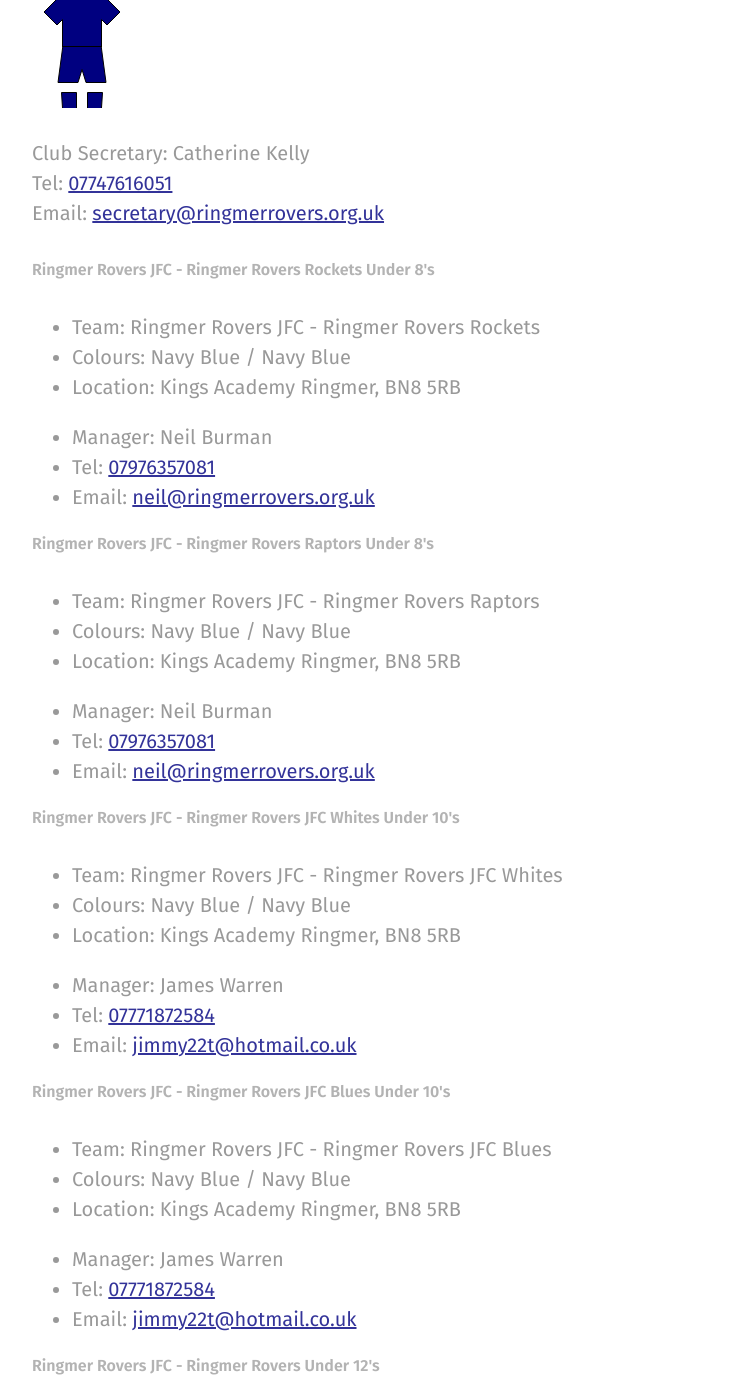
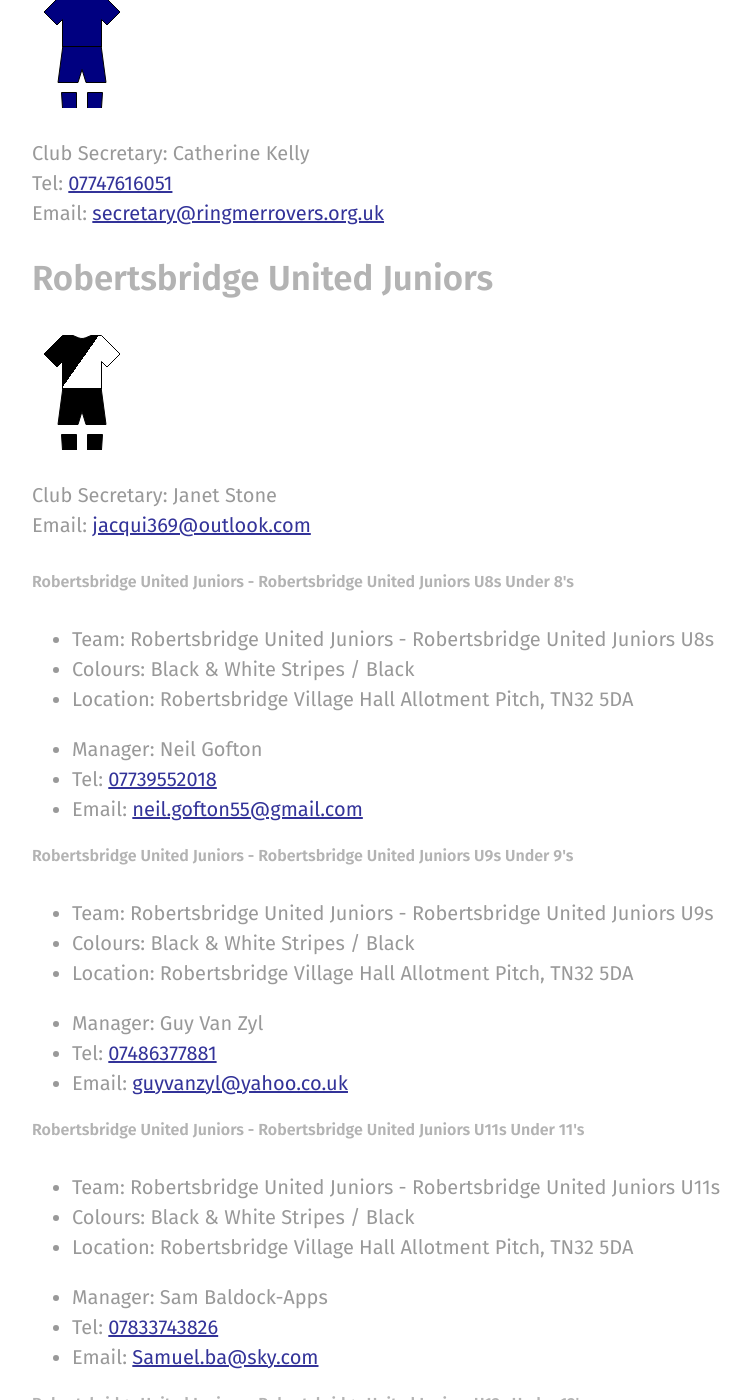
Before and after one commit to rotherleague/Rother, a Jekyll site: the page built from clubs.md, in a window 1280 px wide and 1400 px high, scrolled down 8681 px. Shown: the whole window, without its empty margins (48-799 px from the left). Built offline with Jekyll 4.4.1, drawn with Linux system fonts in a browser that asks for light colours; nearby versions of some CDN libraries; some of the changed text lies outside the part shown.

Commit message:
Update ringmer_rovers.html

```diff
--- a/_includes/clubs/ringmer_rovers.html
+++ b/_includes/clubs/ringmer_rovers.html
@@ -7,143 +7,3 @@
 <p>Club Secretary: Catherine Kelly<br>
   Tel: <a href="tel:07747616051">07747616051</a><br>
 Email: <a href="mailto:secretary@ringmerrovers.org.uk">secretary@ringmerrovers.org.uk</a></p>
-<div>
-  <div>
-    <div>
-      <h5>Ringmer Rovers JFC - Ringmer Rovers Rockets Under 8's</h5>
-    </div>
-    <ul>
-      <li>Team: Ringmer Rovers JFC - Ringmer Rovers Rockets</li>
-      <li>Colours: Navy Blue / Navy Blue</li>
-      <li>Location: Kings Academy Ringmer, BN8 5RB</li>
-    </ul>
-    <ul>
-      <li>Manager: Neil Burman<br>
-      </li>
-      <li>Tel: <a href="tel:07976357081">07976357081</a><br>
-      </li>
-      <li>Email: <a href="mailto:neil@ringmerrovers.org.uk">neil@ringmerrovers.org.uk</a><br>
-      </li>
-    </ul>
-  </div>
-</div>
-
-<div>
-  <div>
-    <div>
-      <h5>Ringmer Rovers JFC - Ringmer Rovers Raptors Under 8's</h5>
-    </div>
-    <ul>
-      <li>Team: Ringmer Rovers JFC - Ringmer Rovers Raptors</li>
-      <li>Colours: Navy Blue / Navy Blue</li>
-      <li>Location: Kings Academy Ringmer, BN8 5RB</li>
-    </ul>
-    <ul>
-      <li>Manager: Neil Burman<br>
-      </li>
-      <li>Tel: <a href="tel:07976357081">07976357081</a><br>
-      </li>
-      <li>Email: <a href="mailto:neil@ringmerrovers.org.uk">neil@ringmerrovers.org.uk</a></li>
-    </ul>
-  </div>
-</div>
-<div>
-  <div>
-    <div>
-      <h5>Ringmer Rovers JFC - Ringmer Rovers JFC Whites Under 10's</h5>
-    </div>
-    <ul>
-      <li>Team: Ringmer Rovers JFC - Ringmer Rovers JFC Whites</li>
-      <li>Colours: Navy Blue / Navy Blue</li>
-      <li>Location: Kings Academy Ringmer, BN8 5RB</li>
-    </ul>
-    <ul>
-      <li>Manager: James Warren<br>
-      </li>
-      <li>Tel: <a href="tel:07771872584">07771872584</a><br>
-      </li>
-      <li>Email: <a href="mailto:jimmy22t@hotmail.co.uk">jimmy22t@hotmail.co.uk</a><br>
-      </li>
-    </ul>
-  </div>
-</div>
-<div>
-  <div>
-    <div>
-      <h5>Ringmer Rovers JFC - Ringmer Rovers JFC Blues Under 10's</h5>
-    </div>
-    <ul>
-      <li>Team: Ringmer Rovers JFC - Ringmer Rovers JFC Blues</li>
-      <li>Colours: Navy Blue / Navy Blue</li>
-      <li>Location: Kings Academy Ringmer, BN8 5RB</li>
-    </ul>
-    <ul>
-      <li>Manager: James Warren<br>
-      </li>
-      <li>Tel: <a href="tel:07771872584">07771872584</a><br>
-      </li>
-      <li>Email: <a href="mailto:jimmy22t@hotmail.co.uk">jimmy22t@hotmail.co.uk</a><br>
-      </li>
-    </ul>
-  </div>
-</div>
-<div>
-  <div>
-    <div>
-      <h5>Ringmer Rovers JFC - Ringmer Rovers Under 12's</h5>
-    </div>
-    <ul>
-      <li>Team: Ringmer Rovers JFC - Ringmer Rovers</li>
-      <li>Colours: Navy Blue / Navy Blue</li>
-      <li>Location: Kings Academy Ringmer, BN8 5RB</li>
-    </ul>
-    <ul>
-      <li>Manager: Gary Holder<br>
-      </li>
-      <li>Tel: <a href="tel:07955725052">07955725052</a><br>
-      </li>
-      <li>Email: <a href="mailto:gary50@sky.com">gary50@sky.com</a><br>
-      </li>
-    </ul>
-  </div>
-</div>
-<div>
-  <div>
-    <div>
-      <h5>Ringmer Rovers JFC - Ringmer Rovers Under 14's</h5>
-    </div>
-    <ul>
-      <li>Team: Ringmer Rovers JFC - Ringmer Rovers</li>
-      <li>Colours: Navy Blue / Navy Blue</li>
-      <li>Location: Kings Academy Ringmer, BN8 5RB</li>
-    </ul>
-    <ul>
-      <li>Manager: Richard Collins<br>
-      </li>
-      <li>Tel: <a href="tel:07769200846">07769200846</a><br>
-      </li>
-      <li>Email: <a href="mailto:richard1604.rc@gmail.com">richard1604.rc@gmail.com</a>
-</li>
-    </ul>
-  </div>
-</div>
-<div>
-  <div>
-    <div>
-      <h5>Ringmer Rovers JFC - Ringmer Rovers Under 16's</h5>
-    </div>
-    <ul>
-      <li>Team: Ringmer Rovers JFC - Ringmer Rovers</li>
-      <li>Colours: Navy Blue / Navy Blue</li>
-      <li>Location: Kings Academy Ringmer, BN8 5RB</li>
-    </ul>
-    <ul>
-      <li>Manager: Nigel Morris<br>
-      </li>
-      <li>Tel: <a href="tel:07766006809">07766006809</a><br>
-      </li>
-      <li>Email: <a href="mailto:nigel@pixelagent.co.uk">nigel@pixelagent.co.uk</a><br>
-      </li>
-    </ul>
-  </div>
-</div>
```
